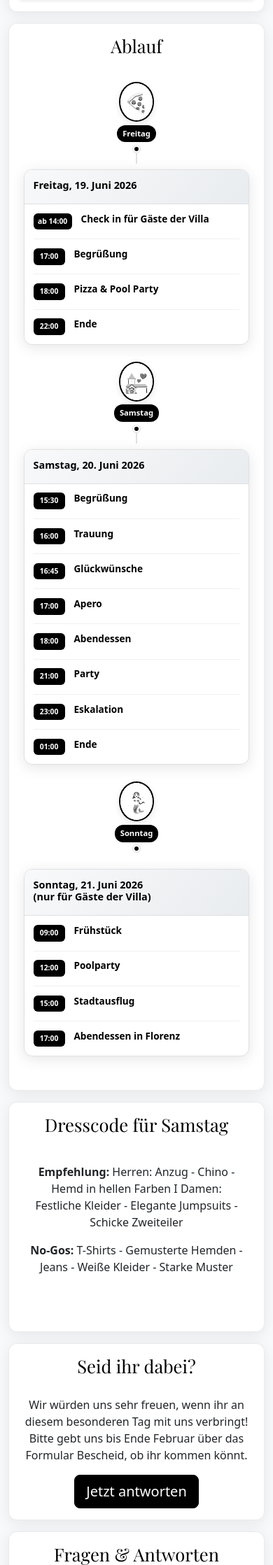
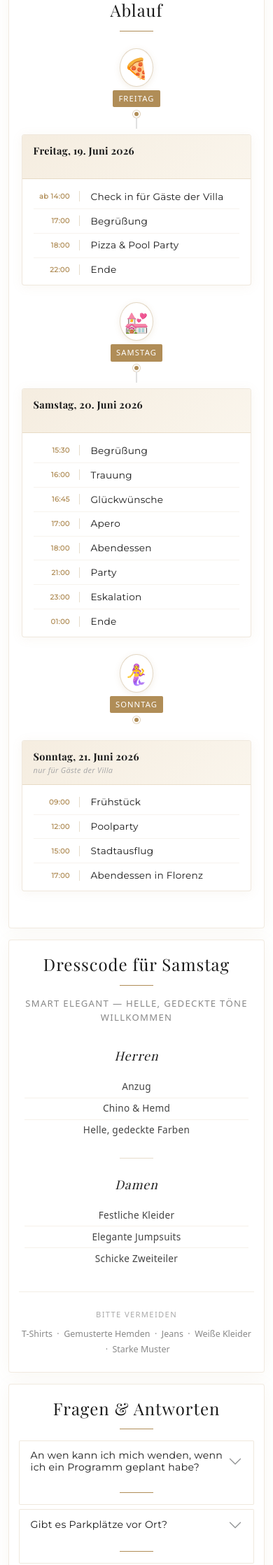
Before and after one commit to fredigee/hochzeit-website, a Flask app: page / in a window 390 px wide. Shown: the part 2568-4805 px from the top of the page at 70% size. Run offline with Flask 3, Linux system fonts and the light colour scheme; a user stored in the database is signed in.

Commit message:
Redesign: elegant gold theme, mobile polish, remove RSVP section
- New gold/cream color palette across all sections
- Refined typography: letter-spacing, Playfair Display headings with gold underline
- Ablauf: replaced black pill badges with elegant time + vertical separator layout
- Dresscode: two-column Herren/Damen layout with gold divider
- Mobile: navbar collapse styling, improved countdown and timeline on small screens
- Remove RSVP section (all guests have responded)
- Flask-Login message translated to German

Co-Authored-By: Claude Sonnet 4.6 <noreply@anthropic.com>

```diff
--- a/app.py
+++ b/app.py
@@ -25,6 +25,8 @@ app.config['MAIL_PASSWORD'] = os.environ.get('MAIL_PASSWORD', 'tffn kefw esgu eu
 login_manager = LoginManager()
 login_manager.init_app(app)
 login_manager.login_view = 'login'
+login_manager.login_message = 'Bitte melde dich an, um die Seite zu sehen.'
+login_manager.login_message_category = 'info'
 
 # Hochzeitsdatum
 WEDDING_DATE = datetime(2026, 6, 20)
--- a/static/style.css
+++ b/static/style.css
@@ -1,10 +1,14 @@
 :root {
-    --primary-color: #000000;
-    --secondary-color: #c0392b;
-    --text-color: #000000;
-    --background-color: #fff;
-    --accent-color: #e74c3c;
+    --primary-color: #1a1a1a;
+    --secondary-color: #b08d57;
+    --text-color: #1a1a1a;
+    --background-color: #fdf9f4;
+    --accent-color: #b08d57;
+    --gold: #b08d57;
+    --gold-light: #f5ede0;
+    --cream: #fdf9f4;
 }
+
 
 * {
     margin: 0;
@@ -15,14 +19,15 @@
 body {
     font-family: 'Montserrat', sans-serif;
     line-height: 1.6;
-    color: #000000;
-    background-color: var(--background-color);
+    color: var(--text-color);
+    background-color: var(--cream);
 }
 
 h1, h2, h3 {
     font-family: 'Playfair Display', serif;
     font-weight: 700;
-    color: #000000;
+    color: var(--primary-color);
+    letter-spacing: 0.02em;
 }
 
 /* Hero page headings should be white */
@@ -54,9 +59,10 @@ nav {
     position: fixed;
     top: 0;
     width: 100%;
-    background-color: rgba(255, 255, 255, 0.9);
+    background-color: rgba(253, 249, 244, 0.96);
     padding: 1rem 0;
     z-index: 1000;
+    border-bottom: 1px solid rgba(176, 141, 87, 0.15);
 }
 
 nav ul {
@@ -70,14 +76,17 @@ nav ul li {
 }
 
 nav ul li a {
-    color: #000000;
+    color: var(--primary-color);
     text-decoration: none;
-    font-weight: 500;
+    font-weight: 400;
+    font-size: 0.78rem;
+    letter-spacing: 0.12em;
+    text-transform: uppercase;
     transition: color 0.3s ease;
 }
 
 nav ul li a:hover {
-    color: var(--secondary-color);
+    color: var(--gold);
 }
 
 .hero-content {
@@ -109,11 +118,11 @@ nav ul li a:hover {
 }
 
 .section-content {
-    background-color: rgba(255, 255, 255, 0.9);
-    border: 1px solid rgba(44, 62, 80, 0.1);
-    border-radius: 12px;
-    padding: 1.5rem;
-    box-shadow: 0 4px 20px rgba(0, 0, 0, 0.08);
+    background-color: rgba(255, 255, 255, 0.95);
+    border: 1px solid rgba(176, 141, 87, 0.18);
+    border-radius: 4px;
+    padding: 2rem 2rem 1.5rem;
+    box-shadow: 0 2px 24px rgba(176, 141, 87, 0.07);
     margin: 0;
     max-width: 100%;
     width: 100%;
@@ -124,25 +133,36 @@ nav ul li a:hover {
     text-align: center;
     margin-bottom: 2rem;
     font-size: 2.2rem;
-    color: #000000;
+    color: var(--primary-color);
     position: relative;
-    padding-bottom: 1rem;
+    padding-bottom: 1.2rem;
+    letter-spacing: 0.04em;
 }
 
 .section h2::after {
-    display: none;
+    display: block;
+    content: '';
+    position: absolute;
+    bottom: 0;
+    left: 50%;
+    transform: translateX(-50%);
+    width: 48px;
+    height: 1px;
+    background: var(--gold);
 }
 
 .button, .btn-primary, .btn-outline-primary, .gold-btn {
-    background-color: #000000 !important;
-    border-color: #000000 !important;
+    background-color: var(--primary-color) !important;
+    border-color: var(--primary-color) !important;
     color: white !important;
+    letter-spacing: 0.08em;
+    font-size: 0.85rem;
     transition: background-color 0.3s, border-color 0.3s, color 0.3s;
 }
 
 .button:hover, .btn-primary:hover, .btn-outline-primary:hover, .gold-btn:hover {
-    background-color: #333333 !important;
-    border-color: #333333 !important;
+    background-color: var(--gold) !important;
+    border-color: var(--gold) !important;
     color: white !important;
 }
 
@@ -391,8 +411,8 @@ nav ul li a:hover {
     top: 80px;
     left: 10%;
     right: 10%;
-    height: 2px;
-    background: #e0e0e0;
+    height: 1px;
+    background: linear-gradient(to right, transparent, rgba(176, 141, 87, 0.4), transparent);
     z-index: 1;
 }
 
@@ -422,29 +442,30 @@ nav ul li a:hover {
     background: white;
     padding: 0.4rem;
     border-radius: 50%;
-    box-shadow: 0 3px 8px rgba(0, 0, 0, 0.1);
-    border: 2px solid #000000;
-    filter: grayscale(100%) contrast(200%);
+    box-shadow: 0 2px 8px rgba(176, 141, 87, 0.15);
+    border: 1px solid rgba(176, 141, 87, 0.35);
 }
 
 .timeline-date {
-    background: #000000;
+    background: var(--gold);
     color: white;
-    padding: 0.3rem 0.6rem;
-    border-radius: 12px;
-    font-weight: 600;
-    font-size: 0.75rem;
+    padding: 0.25rem 0.75rem;
+    border-radius: 2px;
+    font-weight: 500;
+    font-size: 0.7rem;
+    letter-spacing: 0.1em;
+    text-transform: uppercase;
     margin-bottom: 0.3rem;
     display: inline-block;
 }
 
 .timeline-dot {
-    width: 12px;
-    height: 12px;
-    background: #000000;
+    width: 8px;
+    height: 8px;
+    background: var(--gold);
     border-radius: 50%;
     border: 2px solid white;
-    box-shadow: 0 0 0 1px #e0e0e0;
+    box-shadow: 0 0 0 1px rgba(176, 141, 87, 0.4);
     margin: 0 auto;
 }
 
@@ -455,77 +476,85 @@ nav ul li a:hover {
 
 .timeline-widget {
     background: white;
-    border-radius: 12px;
-    box-shadow: 0 4px 20px rgba(0, 0, 0, 0.1);
+    border-radius: 4px;
+    box-shadow: 0 2px 16px rgba(176, 141, 87, 0.08);
     overflow: hidden;
-    border: 1px solid #e0e0e0;
+    border: 1px solid rgba(176, 141, 87, 0.2);
 }
 
 .widget-header {
-    background: linear-gradient(135deg, #f8f9fa, #e9ecef);
-    padding: 1rem;
-    border-bottom: 1px solid #e0e0e0;
+    background: linear-gradient(135deg, var(--gold-light), #faf5ec);
+    padding: 1rem 1.2rem;
+    border-bottom: 1px solid rgba(176, 141, 87, 0.2);
 }
 
 .widget-header h4 {
-    margin: 0 0 0.3rem 0;
-    color: #000000;
-    font-size: 1.1rem;
+    margin: 0;
+    color: var(--primary-color);
+    font-size: 1rem;
     font-weight: 600;
+    font-family: 'Playfair Display', serif;
+    letter-spacing: 0.02em;
 }
 
 .widget-subtitle {
-    color: #666;
-    font-size: 0.8rem;
+    color: #aaa;
+    font-size: 0.72rem;
     font-style: italic;
+    margin: 0.25rem 0 0;
+    letter-spacing: 0.03em;
+    line-height: 1.2;
 }
 
 .widget-body {
-    padding: 1rem;
+    padding: 0.8rem 1.2rem;
 }
 
 .timeline-event {
     display: flex;
-    align-items: flex-start;
-    margin-bottom: 1rem;
-    padding-bottom: 1rem;
-    border-bottom: 1px solid #f0f0f0;
+    align-items: center;
+    padding: 0.65rem 0;
+    border-bottom: 1px solid rgba(176, 141, 87, 0.1);
 }
 
 .timeline-event:last-child {
-    margin-bottom: 0;
+    border-bottom: none;
     padding-bottom: 0;
-    border-bottom: none;
 }
 
 .event-time {
-    background: #000000;
-    color: white;
-    padding: 0.3rem 0.6rem;
-    border-radius: 6px;
+    color: var(--gold);
+    font-size: 0.7rem;
     font-weight: 600;
-    font-size: 0.75rem;
-    min-width: 60px;
-    text-align: center;
-    margin-right: 0.8rem;
+    letter-spacing: 0.04em;
+    width: 76px;
+    min-width: 76px;
+    text-align: right;
+    padding-right: 1rem;
+    border-right: 1px solid rgba(176, 141, 87, 0.3);
     flex-shrink: 0;
+    font-family: 'Montserrat', sans-serif;
+    white-space: nowrap;
 }
 
 .event-content {
     flex: 1;
+    padding-left: 1rem;
 }
 
 .event-content h5 {
-    margin: 0 0 0.2rem 0;
-    color: #000000;
-    font-size: 1rem;
-    font-weight: 600;
+    margin: 0;
+    color: var(--primary-color);
+    font-size: 0.9rem;
+    font-weight: 400;
+    font-family: 'Montserrat', sans-serif;
+    letter-spacing: 0.02em;
 }
 
 .event-content p {
     margin: 0;
-    color: #666;
-    font-size: 0.8rem;
+    color: #888;
+    font-size: 0.78rem;
     line-height: 1.3;
 }
 
@@ -609,18 +638,16 @@ nav ul li a:hover {
 
     .timeline-event {
         flex-direction: row;
-        align-items: flex-start;
-        margin-bottom: 0.8rem;
-        padding-bottom: 0.8rem;
+        align-items: center;
+        padding: 0.55rem 0;
     }
 
     .event-time {
-        margin-right: 0.8rem;
-        margin-bottom: 0;
-        align-self: flex-start;
-        font-size: 0.7rem;
-        padding: 0.3rem 0.5rem;
-        min-width: 50px;
+        font-size: 0.65rem;
+        width: 70px;
+        min-width: 70px;
+        padding-right: 0.8rem;
+        white-space: nowrap;
     }
 
     .widget-header,
@@ -687,9 +714,10 @@ nav ul li a:hover {
     }
 
     .event-time {
-        font-size: 0.65rem;
-        padding: 0.25rem 0.4rem;
-        min-width: 45px;
+        font-size: 0.62rem;
+        width: 66px;
+        min-width: 66px;
+        white-space: nowrap;
     }
 
     .event-content h5 {
@@ -698,6 +726,113 @@ nav ul li a:hover {
 
     .event-content p {
         font-size: 0.75rem;
+    }
+}
+
+/* Dresscode Styles */
+.dresscode-intro {
+    color: #888;
+    font-size: 0.82rem;
+    letter-spacing: 0.1em;
+    text-transform: uppercase;
+    margin-bottom: 2rem;
+    margin-top: 0.25rem;
+}
+
+.dresscode-columns {
+    display: flex;
+    justify-content: center;
+    align-items: flex-start;
+    gap: 0;
+    max-width: 560px;
+    margin: 0 auto 2rem;
+}
+
+.dresscode-col {
+    flex: 1;
+    text-align: center;
+    padding: 0 2rem;
+}
+
+.dresscode-col-label {
+    font-family: 'Playfair Display', serif;
+    font-size: 1.1rem;
+    letter-spacing: 0.06em;
+    color: var(--primary-color);
+    margin-bottom: 1rem;
+    font-style: italic;
+}
+
+.dresscode-list {
+    list-style: none;
+    padding: 0;
+    margin: 0;
+}
+
+.dresscode-list li {
+    font-size: 0.85rem;
+    color: #444;
+    padding: 0.3rem 0;
+    border-bottom: 1px solid rgba(176, 141, 87, 0.12);
+    letter-spacing: 0.02em;
+}
+
+.dresscode-list li:last-child {
+    border-bottom: none;
+}
+
+.dresscode-divider {
+    width: 1px;
+    background: rgba(176, 141, 87, 0.3);
+    align-self: stretch;
+    flex-shrink: 0;
+    margin: 0.5rem 0;
+}
+
+.dresscode-nogo {
+    display: flex;
+    flex-direction: column;
+    align-items: center;
+    gap: 0.5rem;
+    max-width: 600px;
+    margin: 0 auto;
+    padding-top: 1.5rem;
+    border-top: 1px solid rgba(176, 141, 87, 0.15);
+}
+
+.dresscode-nogo-label {
+    font-size: 0.7rem;
+    letter-spacing: 0.12em;
+    text-transform: uppercase;
+    color: #aaa;
+}
+
+.dresscode-nogo-items {
+    font-size: 0.82rem;
+    color: #888;
+    text-align: center;
+    line-height: 1.8;
+}
+
+@media (max-width: 640px) {
+    .dresscode-columns {
+        flex-direction: column;
+        align-items: center;
+        gap: 1.5rem;
+    }
+    .dresscode-divider {
+        width: 48px;
+        height: 1px;
+        background: rgba(176, 141, 87, 0.3);
+        align-self: auto;
+        margin: 0;
+    }
+    .dresscode-col {
+        padding: 0 0.5rem;
+        width: 100%;
+    }
+    .dresscode-nogo-items {
+        font-size: 0.78rem;
     }
 }
 
@@ -901,3 +1036,110 @@ nav ul li a:hover {
         font-size: 0.85rem;
     }
 }
+
+/* ===== Mobile polish ===== */
+
+/* Navbar collapse */
+@media (max-width: 991px) {
+    .navbar-collapse {
+        padding: 0.75rem 0 1rem;
+        border-top: 1px solid rgba(176, 141, 87, 0.12);
+        margin-top: 0.5rem;
+    }
+    .navbar-nav .nav-link {
+        text-align: center;
+        padding: 0.55rem 1rem !important;
+        font-size: 0.78rem;
+        letter-spacing: 0.1em;
+    }
+    .navbar-toggler {
+        border-color: rgba(176, 141, 87, 0.4);
+        padding: 0.3rem 0.6rem;
+    }
+    .navbar-toggler:focus {
+        box-shadow: none;
+    }
+}
+
+/* Hero countdown on small screens */
+@media (max-width: 480px) {
+    .hero-content h1 {
+        font-size: 1.9rem;
+        letter-spacing: 0.02em;
+    }
+    .countdown {
+        gap: 0.4rem;
+    }
+    .countdown-item {
+        min-width: 62px;
+        padding: 0.5rem 0.5rem;
+    }
+    .countdown-item span:first-child {
+        font-size: 1.4rem;
+    }
+    .countdown-label {
+        font-size: 0.58rem;
+        letter-spacing: 0.04em;
+    }
+    .date { font-size: 1rem; }
+    .location { font-size: 0.9rem; }
+}
+
+/* Section padding on small screens */
+@media (max-width: 480px) {
+    .section-content {
+        padding: 1.25rem 0.85rem !important;
+    }
+    .section h2 {
+        font-size: 1.5rem !important;
+        padding-bottom: 1rem;
+    }
+}
+
+/* Timeline cards on mobile */
+@media (max-width: 768px) {
+    .timeline-item {
+        padding: 0 0.25rem;
+    }
+    .widget-header {
+        padding: 0.85rem 1rem;
+    }
+    .widget-body {
+        padding: 0.5rem 1rem 0.85rem;
+    }
+    .widget-header h4 {
+        font-size: 0.9rem;
+    }
+    .widget-subtitle {
+        font-size: 0.68rem;
+    }
+}
+
+/* Story text on mobile */
+@media (max-width: 640px) {
+    .story-content p {
+        font-size: 0.88rem;
+        line-height: 1.75;
+    }
+}
+
+/* Location tab buttons on mobile */
+@media (max-width: 480px) {
+    .tabs .btn {
+        min-width: 100px;
+        font-size: 0.72rem;
+        padding: 0.4rem 0.6rem;
+    }
+}
+
+/* FAQ accordion on mobile */
+@media (max-width: 480px) {
+    .accordion-button {
+        font-size: 0.82rem !important;
+        padding: 0.7rem 0.85rem !important;
+    }
+    .accordion-body {
+        font-size: 0.82rem !important;
+        padding: 0.6rem 0.85rem !important;
+    }
+}
--- a/templates/index.html
+++ b/templates/index.html
@@ -8,9 +8,9 @@
     <link rel="stylesheet" href="{{ url_for('static', filename='style.css') }}">
     <link href="https://cdn.jsdelivr.net/npm/bootstrap@5.3.2/dist/css/bootstrap.min.css" rel="stylesheet">
 </head>
-<body class="bg-light">
+<body>
     <header class="hero mb-3">
-        <nav class="navbar navbar-expand-lg navbar-light bg-white shadow-sm">
+        <nav class="navbar navbar-expand-lg navbar-light shadow-sm">
             <div class="container">
                 <button class="navbar-toggler" type="button" data-bs-toggle="collapse" data-bs-target="#navbarNav" aria-controls="navbarNav" aria-expanded="false" aria-label="Toggle navigation">
                     <span class="navbar-toggler-icon"></span>
@@ -21,7 +21,6 @@
                         <li class="nav-item"><a class="nav-link" href="#location">Location</a></li>
                         <li class="nav-item"><a class="nav-link" href="#ablauf">Ablauf</a></li>
                         <li class="nav-item"><a class="nav-link" href="#dresscode">Dresscode</a></li>
-                        <li class="nav-item"><a class="nav-link" href="{{ url_for('rsvp') }}">Seid ihr dabei?</a></li>
                         <li class="nav-item"><a class="nav-link" href="#faq">FAQ</a></li>
                     </ul>
                 </div>
@@ -402,6 +401,7 @@
                         <div class="timeline-widget">
                             <div class="widget-header">
                                 <h4>Freitag, 19. Juni 2026</h4>
+                                <p class="widget-subtitle">&nbsp;</p>
                             </div>
                             <div class="widget-body">
                                 <div class="timeline-event">
@@ -444,6 +444,7 @@
                         <div class="timeline-widget">
                             <div class="widget-header">
                                 <h4>Samstag, 20. Juni 2026</h4>
+                                <p class="widget-subtitle">&nbsp;</p>
                             </div>
                             <div class="widget-body">
                                 <div class="timeline-event">
@@ -509,7 +510,8 @@
                     <div class="timeline-content">
                         <div class="timeline-widget">
                             <div class="widget-header">
-                                <h4>Sonntag, 21. Juni 2026<br> (nur für Gäste der Villa)</h4>
+                                <h4>Sonntag, 21. Juni 2026</h4>
+                                <p class="widget-subtitle">nur für Gäste der Villa</p>
                             </div>
                             <div class="widget-body">
                                 <div class="timeline-event">
@@ -547,37 +549,36 @@
     <!-- Dresscode Section -->
     <section id="dresscode" class="section container mb-3">
         <div class="section-content">
-            <h2 class="mb-2 text-center">Dresscode für Samstag</h2>
+            <h2 class="text-center">Dresscode für Samstag</h2>
+            <p class="text-center dresscode-intro">Smart Elegant — helle, gedeckte Töne willkommen</p>
 
-            <div class="row justify-content-center">
-                <div class="col-lg-8 col-md-10 col-sm-12">
-                    <div class="dresscode-block p-4">
-                        <div class="row justify-content-center">
-                            <div class="col-md-10">
-                                <p class="text-center mb-3">
-                                    <strong>Empfehlung:</strong> Herren: Anzug - Chino - Hemd in hellen Farben I Damen: Festliche Kleider - Elegante Jumpsuits - Schicke Zweiteiler
-                                </p>
-                                <p class="text-center">
-                                    <strong>No-Gos:</strong> T-Shirts - Gemusterte Hemden - Jeans - Weiße Kleider - Starke Muster
-                                </p>
-                            </div>
-                        </div>
-                    </div>
+            <div class="dresscode-columns">
+                <div class="dresscode-col">
+                    <div class="dresscode-col-label">Herren</div>
+                    <ul class="dresscode-list">
+                        <li>Anzug</li>
+                        <li>Chino &amp; Hemd</li>
+                        <li>Helle, gedeckte Farben</li>
+                    </ul>
                 </div>
+                <div class="dresscode-divider"></div>
+                <div class="dresscode-col">
+                    <div class="dresscode-col-label">Damen</div>
+                    <ul class="dresscode-list">
+                        <li>Festliche Kleider</li>
+                        <li>Elegante Jumpsuits</li>
+                        <li>Schicke Zweiteiler</li>
+                    </ul>
+                </div>
+            </div>
+
+            <div class="dresscode-nogo">
+                <span class="dresscode-nogo-label">Bitte vermeiden</span>
+                <span class="dresscode-nogo-items">T-Shirts &nbsp;·&nbsp; Gemusterte Hemden &nbsp;·&nbsp; Jeans &nbsp;·&nbsp; Weiße Kleider &nbsp;·&nbsp; Starke Muster</span>
             </div>
         </div>
     </section>
 
-    <section id="rsvp" class="section container mb-3">
-        <div class="section-content">
-            <h2 class="mb-4 text-center">Seid ihr dabei?</h2>
-            <p class="text-center">Wir würden uns sehr freuen, wenn ihr an diesem besonderen Tag mit uns verbringt!<br>
-            Bitte gebt uns bis Ende Februar über das Formular Bescheid, ob ihr kommen könnt.</p>
-            <div class="text-center">
-                <a href="{{ url_for('rsvp') }}" class="btn btn-primary btn-lg gold-btn">Jetzt antworten</a>
-            </div>
-        </div>
-    </section>
 
     <!-- FAQ Section -->
     <section id="faq" class="section container mb-3">
@@ -692,9 +693,8 @@
     <style>
         h1, h2, h3 {
             font-family: 'Playfair Display', serif !important;
-            color: #000000 !important;
+            color: #1a1a1a !important;
         }
-        /* Hero page headings should be white */
         .hero h1, .hero h2, .hero h3 {
             color: white !important;
         }
@@ -708,98 +708,77 @@
             min-width: 120px;
         }
         .gold-tab {
-            border-color: #000000 !important;
-            color: #000000 !important;
+            border-color: #b08d57 !important;
+            color: #b08d57 !important;
             background-color: white !important;
+            letter-spacing: 0.08em;
+            font-size: 0.78rem;
         }
         .gold-tab.active, .gold-tab:active, .gold-tab:focus, .gold-tab:hover {
-            background-color: #000000 !important;
+            background-color: #b08d57 !important;
             color: white !important;
-            border-color: #000000 !important;
+            border-color: #b08d57 !important;
         }
         .gold-btn {
-            background-color: #000000 !important;
-            border-color: #000000 !important;
+            background-color: #1a1a1a !important;
+            border-color: #1a1a1a !important;
             color: white !important;
+            letter-spacing: 0.1em;
+            font-size: 0.82rem;
         }
         .gold-btn:hover, .gold-btn:focus {
-            background-color: #333333 !important;
-            border-color: #333333 !important;
+            background-color: #b08d57 !important;
+            border-color: #b08d57 !important;
             color: white !important;
         }
 
-        /* FAQ Accordion Spacing */
+        /* FAQ Accordion */
         .accordion-body {
-            padding-top: 0.5rem !important;
-            padding-bottom: 0.5rem !important;
-            color: #000000 !important;
+            padding-top: 0.75rem !important;
+            padding-bottom: 0.75rem !important;
+            color: #1a1a1a !important;
             font-family: 'Montserrat', sans-serif !important;
+            font-size: 0.9rem !important;
+        }
+        .accordion-item {
+            margin-bottom: 0.35rem !important;
+            border: 1px solid rgba(176, 141, 87, 0.2) !important;
+            border-radius: 2px !important;
+        }
+        .accordion-button {
+            padding: 0.75rem 1rem !important;
+            color: #1a1a1a !important;
+            font-family: 'Montserrat', sans-serif !important;
+            font-size: 0.88rem !important;
+            letter-spacing: 0.02em !important;
+        }
+        .accordion-button:not(.collapsed) {
+            background-color: #f5ede0 !important;
+            color: #1a1a1a !important;
+            box-shadow: none !important;
+        }
+        .accordion-button::after {
+            filter: opacity(0.5);
         }
 
-        .accordion-item {
-            margin-bottom: 0.25rem !important;
+        /* Section heading spacing */
+        .section h2 {
+            margin-bottom: 1.5rem !important;
         }
-
-        .accordion-button {
-            padding: 0.5rem 1rem !important;
-            color: #000000 !important;
-            font-family: 'Montserrat', sans-serif !important;
-        }
-
-        /* Reduce spacing after main headings */
-        .section h2 {
+        #dresscode h2 {
             margin-bottom: 1rem !important;
         }
 
-        /* Specific spacing for dresscode section */
-        #dresscode h2 {
-            margin-bottom: 0.5rem !important;
-        }
-
-        /* Mobile-friendly adjustments */
         @media (max-width: 768px) {
-            /* Willkommen section mobile layout */
-            #story .row {
-                flex-direction: column-reverse;
-            }
-
-            #story .col-lg-3 {
-                margin-top: 1rem;
-                margin-bottom: 0.5rem;
-            }
-
-            #story .col-lg-9 {
-                margin-top: 0;
-            }
-
-            /* Reduce spacing after main headings on mobile */
-            .section h2 {
-                margin-bottom: 0.75rem !important;
-            }
-
-            /* Adjust image size on mobile */
-            .slide-image {
-                max-width: 160px !important;
-            }
-
-            /* Reduce padding in dresscode block */
-            .dresscode-block {
-                padding: 1rem !important;
-            }
-
-            /* Make countdown boxes smaller on mobile */
-            .countdown-item {
-                padding: 0.5rem !important;
-                margin: 0.25rem !important;
-            }
-
-            .countdown-item span {
-                font-size: 1.5rem !important;
-            }
-
-            .countdown-label {
-                font-size: 0.75rem !important;
-            }
+            #story .row { flex-direction: column-reverse; }
+            #story .col-lg-3 { margin-top: 1rem; margin-bottom: 0.5rem; }
+            #story .col-lg-9 { margin-top: 0; }
+            .section h2 { margin-bottom: 1rem !important; }
+            .slide-image { max-width: 160px !important; }
+            .dresscode-block { padding: 1rem !important; }
+            .countdown-item { padding: 0.5rem !important; margin: 0.25rem !important; }
+            .countdown-item span { font-size: 1.5rem !important; }
+            .countdown-label { font-size: 0.75rem !important; }
         }
     </style>
 
```
Also changed, not shown: templates/login.html (line endings or trailing spaces).
